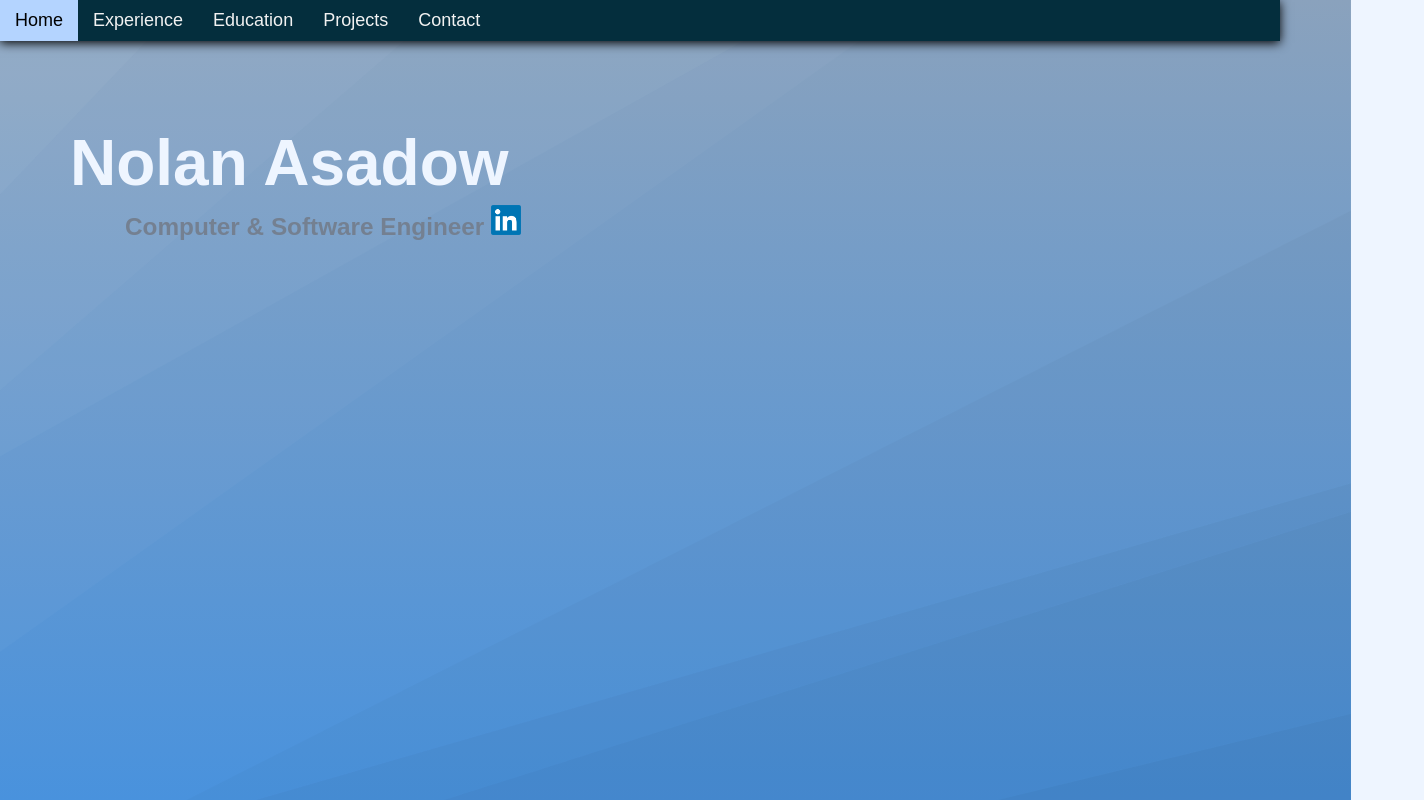
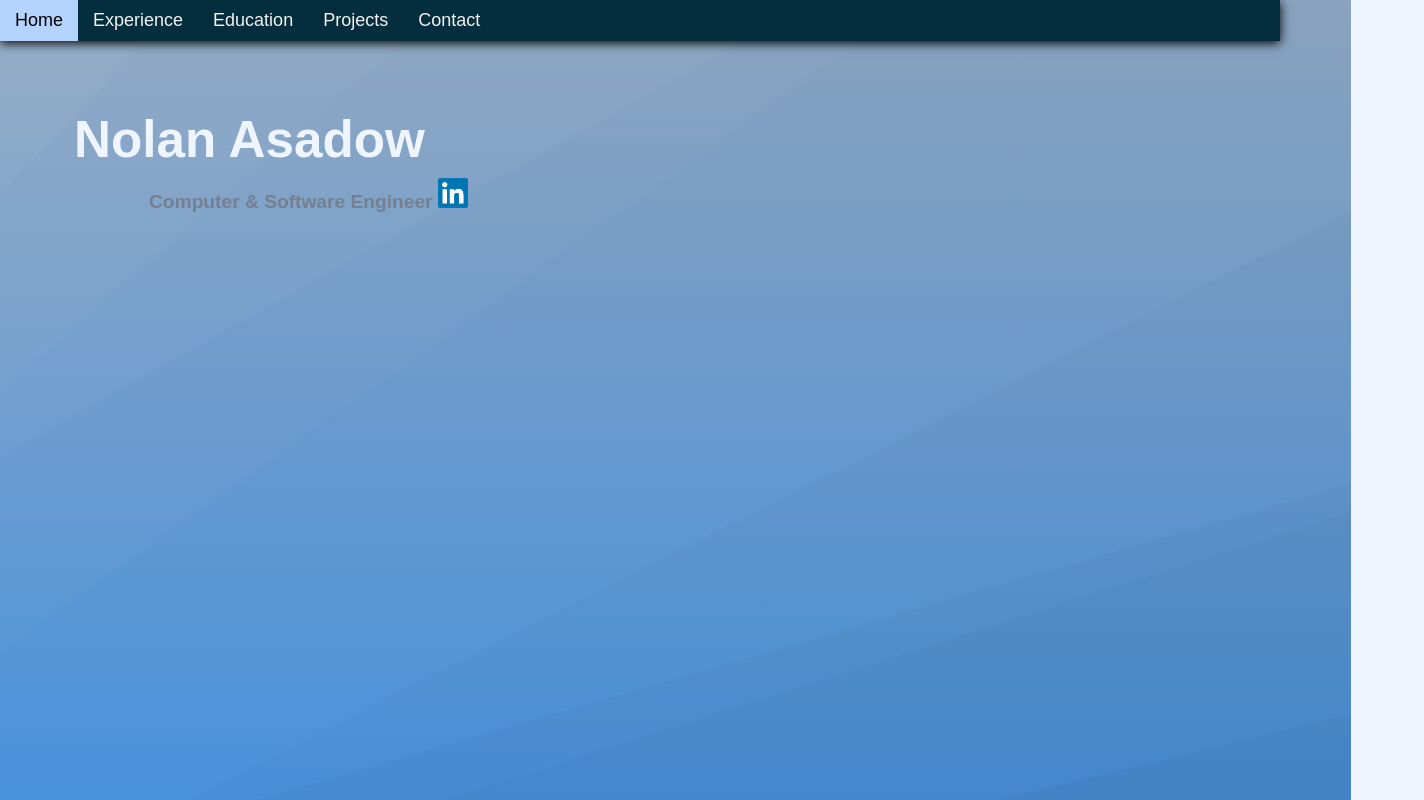
Before and after one commit to nasadow/me, a plain HTML site: page index.html in a window 1280 px wide. Shown: the whole page, 1424 px wide, since content can reach past the window. Drawn offline with Linux system fonts and the light colour scheme.

Commit message:
another-commit

```diff
--- a/index.html
+++ b/index.html
@@ -3,7 +3,7 @@
   <head>
     <meta charset="UTF-8">
     <meta http-equiv="X-UA-Compatible" content="ie=edge">
-    <meta name="viewport" content="width=device-width, initial-scale=2.0">
+    <meta name="viewport" content="width=device-width, initial-scale=1.0">
     <title>Nolan Asadow</title>
     <link rel="stylesheet" href="style.css">
   </head>
@@ -17,8 +17,8 @@
         <a href="/me/contact.html">Contact</a>
     </div>
     <div class="name">
-      <h1 style="font-size:5vw">Nolan Asadow</h1>
-      <h2 style="font-size:1.9vw">Computer & Software Engineer
+      <h1>Nolan Asadow</h1>
+      <h2>Computer & Software Engineer
         <a href="https://www.linkedin.com/in/nasadow/"><img src="images/LI.png" width="30" height="30" style="max-width:100%;height:auto;"></a>
       </h2>
     </div>
--- a/style.css
+++ b/style.css
@@ -46,10 +46,10 @@ body{
         color: #EEF5FF;
         padding: 5px 0 0 10px;
         text-align: left;
-    font-size: 65px;
+        font-size: 4vw;
         position: relative;
-    left: 60px;
-    top: 80px;
+        left: 8vh;
+        top: 8vh;
         animation: nameFromLeft 1500ms ease;
     }
 
@@ -57,10 +57,10 @@ body{
         color: #748091;
         padding: 5px;
         text-align: left;
-    font-size: 30px;
+        font-size: 1.5vw;
         position: relative;
-    left: 120px;
-    top: 80px;
+        left: 18vh;
+        top: 8.5vh;
         animation: titleFromRight 1500ms ease;
     }
 
@@ -110,3 +110,4 @@ body{
             opacity: 100%;
         }
     }
+}
```
Lines whose indentation alone changed are shown as unchanged.
